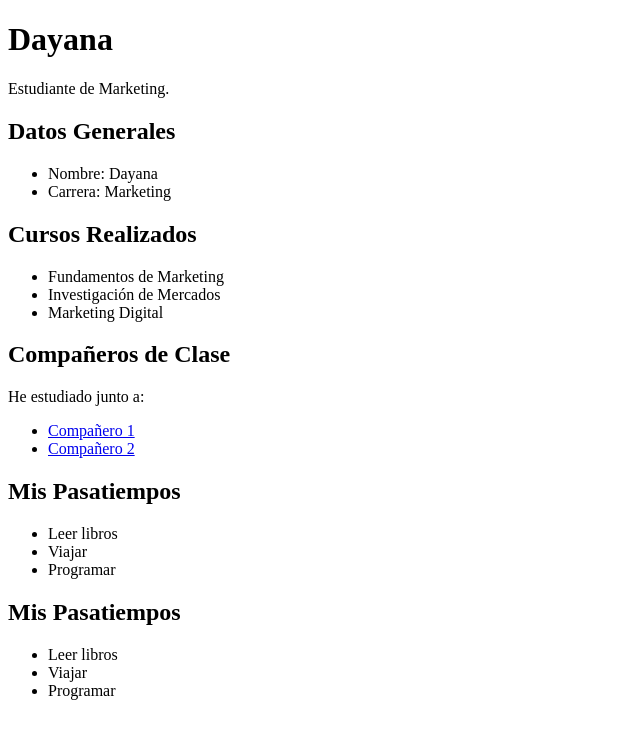
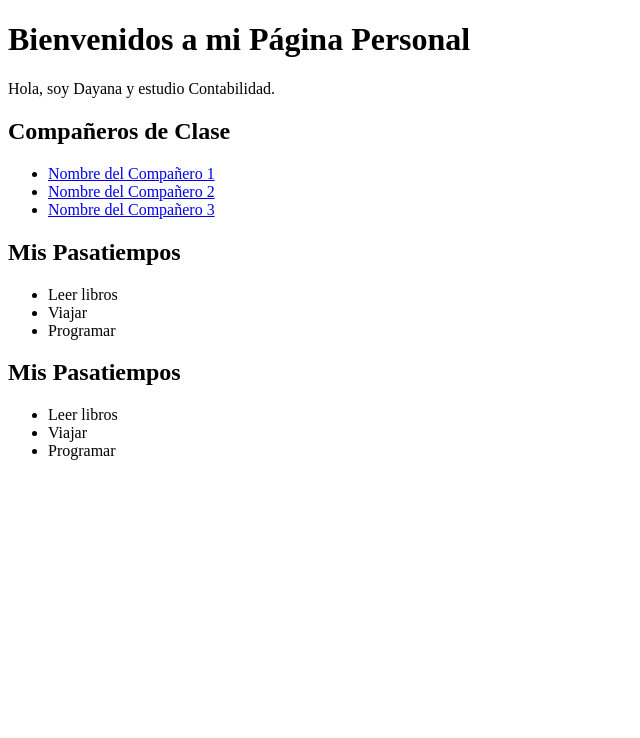
Before and after one commit to JESUS-QV/carla.123.github.io, a plain HTML site: page index.html in a window 1280 px wide. Shown: the whole page, without its empty margins (0-640 px from the left). Drawn offline with Linux system fonts and the light colour scheme.

Commit message:
actulice mi pagina

```diff
--- a/index.html
+++ b/index.html
@@ -3,30 +3,17 @@
 <head>
     <meta charset="UTF-8">
     <meta name="viewport" content="width=device-width, initial-scale=1.0">
-    <title>Dayana - Estudiante de Marketing</title>
+    <title>Página de Dayana</title>
 </head>
 <body>
-    <h1>Dayana</h1>
-    <p>Estudiante de Marketing.</p>
-
-    <h2>Datos Generales</h2>
-    <ul>
-        <li>Nombre: Dayana</li>
-        <li>Carrera: Marketing</li>
-    </ul>
-
-    <h2>Cursos Realizados</h2>
-    <ul>
-        <li>Fundamentos de Marketing</li>
-        <li>Investigación de Mercados</li>
-        <li>Marketing Digital</li>
-    </ul>
+    <h1>Bienvenidos a mi Página Personal</h1>
+    <p>Hola, soy Dayana y estudio Contabilidad.</p>
 
     <h2>Compañeros de Clase</h2>
-    <p>He estudiado junto a:</p>
     <ul>
-        <li><a href="http://pagina-companero1.com">Compañero 1</a></li>
-        <li><a href="http://pagina-companero2.com">Compañero 2</a></li>
+        <li><a href="https://usuario1.github.io" target="_blank">Nombre del Compañero 1</a></li>
+        <li><a href="https://usuario2.github.io" target="_blank">Nombre del Compañero 2</a></li>
+        <li><a href="https://usuario3.github.io" target="_blank">Nombre del Compañero 3</a></li>
     </ul>
     <h2>Mis Pasatiempos</h2>
 <ul>
```
